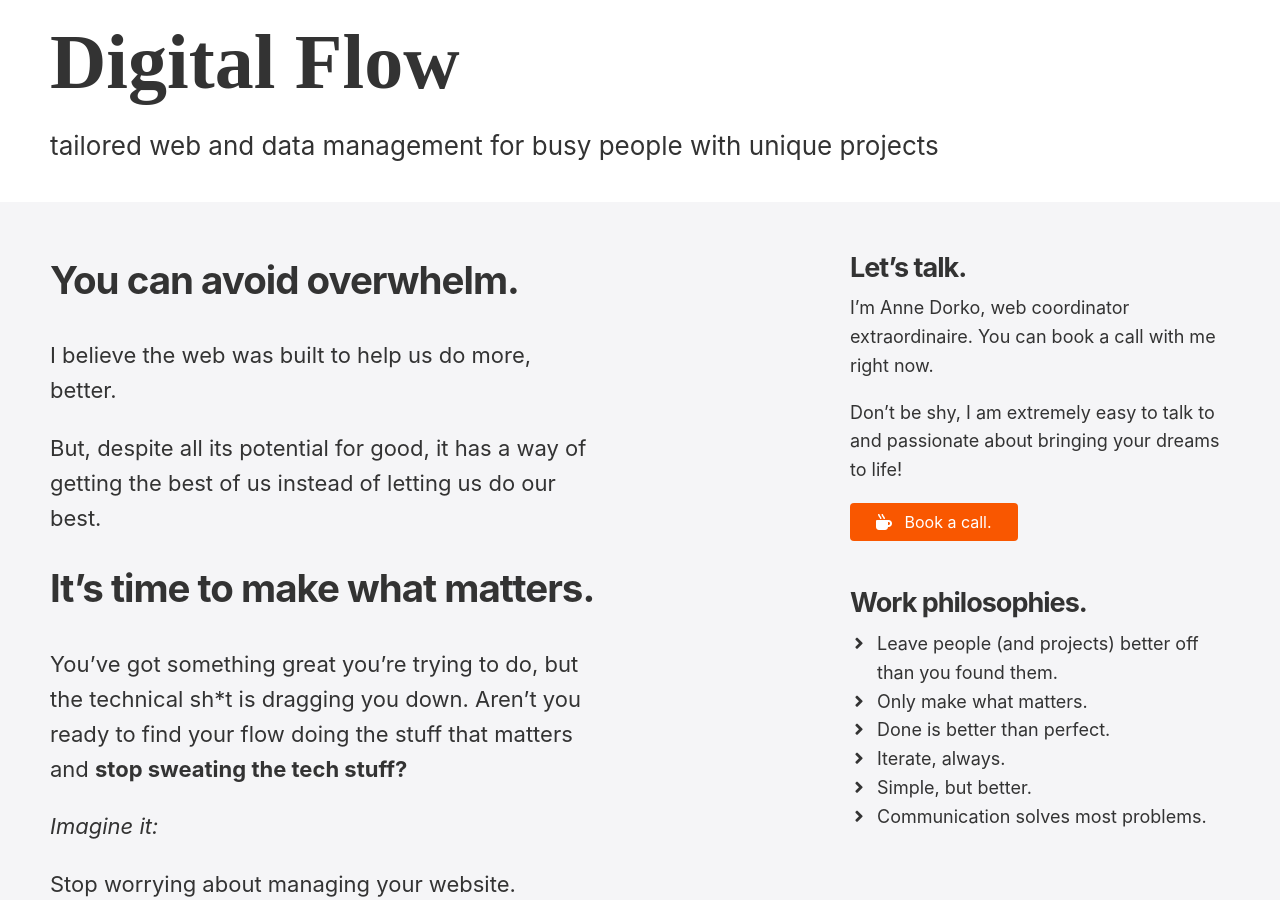
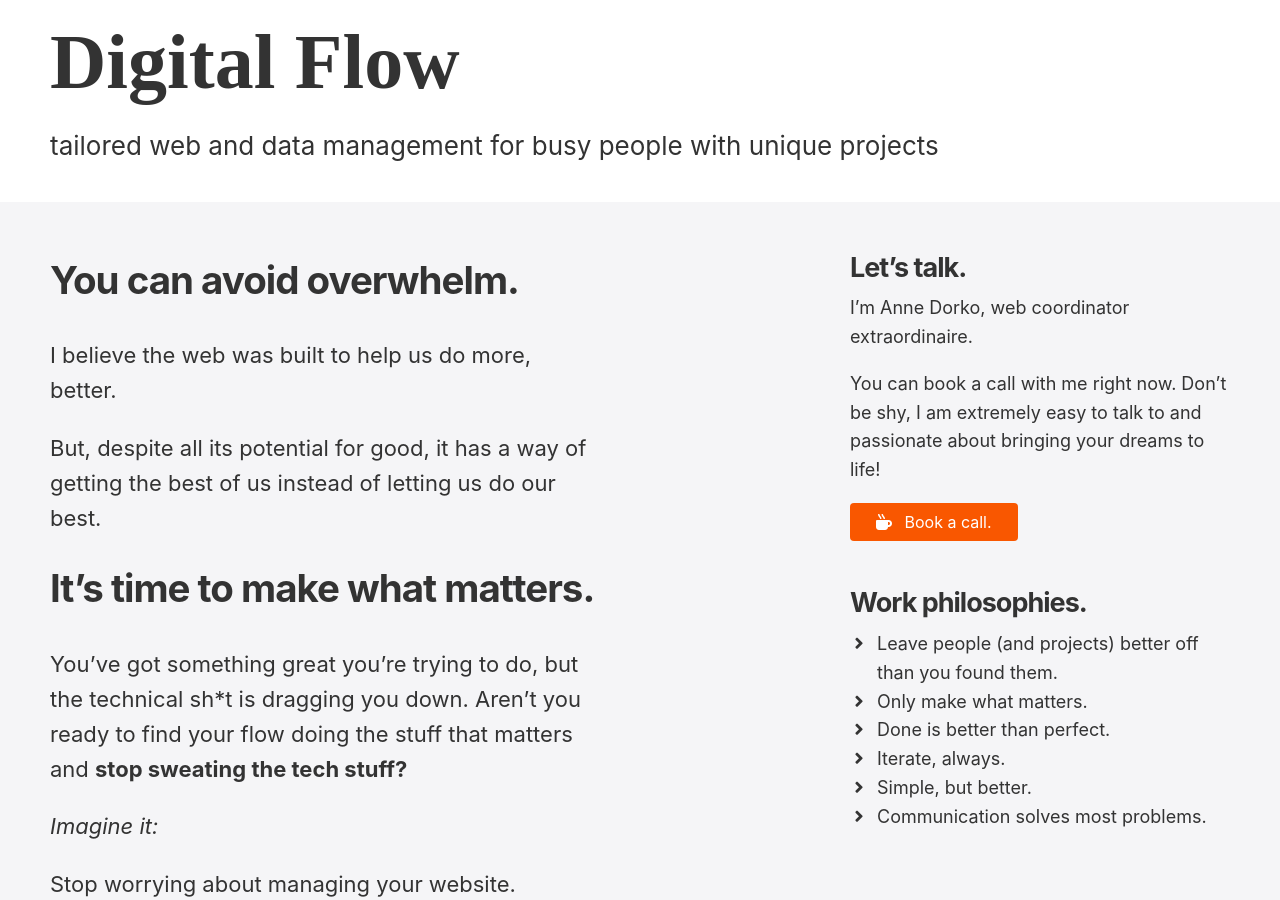
Before and after one commit to annedorko/digitalflow, a Jekyll site: the page built from index.md, in a window 1280 px wide and 900 px high. Built offline with Jekyll 4.4.1, drawn with Linux system fonts in a browser that asks for light colours; some web fonts are replaced; part of the change alters nothing that is shown.

Commit message:
Fixed spacing in sidebar bio

```diff
--- a/_layouts/default.html
+++ b/_layouts/default.html
@@ -19,8 +19,8 @@
       <div class="col stickto">
         <div class="sidebar">
           <h3 id="contact">Let’s talk.</h3>
-          <p>I’m Anne Dorko, web coordinator extraordinaire. You can book a call with me right now.</p>
-          <p>Don’t be shy, I am extremely easy to talk to and passionate about bringing your dreams to life!</p>
+          <p>I’m Anne Dorko, web coordinator extraordinaire.</p>
+          <p>You can book a call with me right now. Don’t be shy, I am extremely easy to talk to and passionate about bringing your dreams to life!</p>
           <a href="https://calendly.com/annedorko/15min" class="button primary" target="_blank"><i class="fas fa-mug-hot"></i> Book a call.</a>
           <h3>Work philosophies.</h3>
           <ul class="fa-ul">
```
